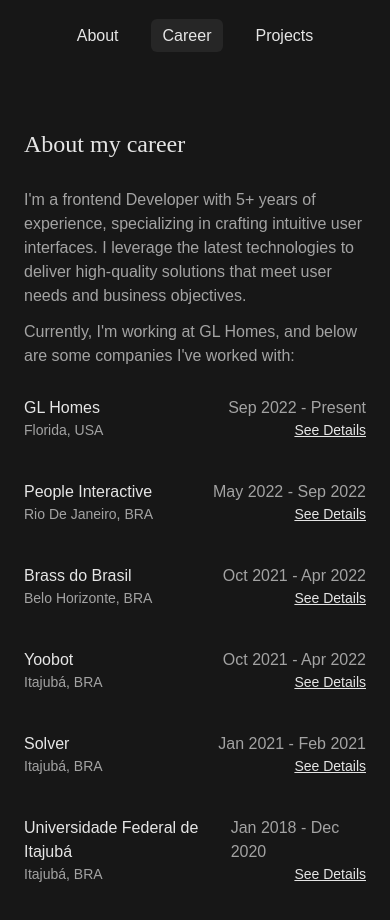
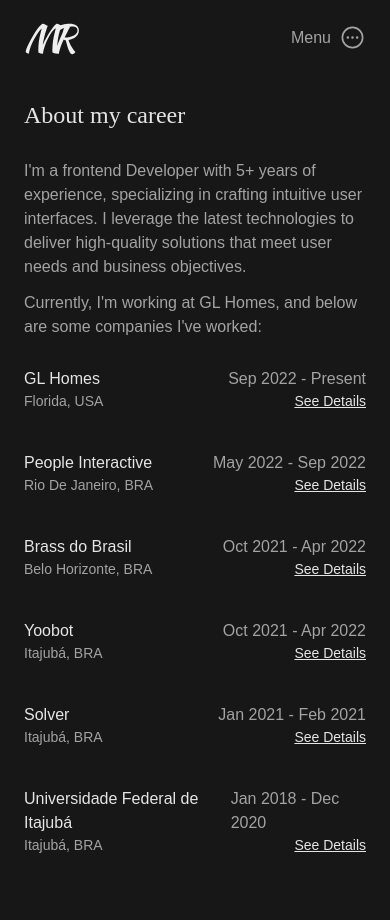
Before and after one commit to matheusvoriboli/Portfolio, a React (Vite) app: page /career in a window 390 px wide. Shown: the top 920 px of the page. After the commit the page ends 899 px from the top, so only its background shows below. Built offline with nearby package versions, Linux system fonts and the light colour scheme.

Commit message:
fix: Final adjustments for the version 1.0 of the Portfolio

```diff
--- a/src/components/Header.tsx
+++ b/src/components/Header.tsx
@@ -1,33 +1,68 @@
 import { NavLink } from "react-router-dom";
 import Logo from "../assets/Logo.svg";
+import { DotsThreeCircle } from "@phosphor-icons/react";
+import { useState } from "react";
 
 export function Header() {
+  const [mobileMenuIsOpen, setMobileMenuIsOpen] = useState(false);
   const routes = [
     {
       path: "/",
-      element: "About"
+      element: "About",
     },
     {
       path: "/career",
-      element: "Career"
+      element: "Career",
     },
     {
       path: "/project",
-      element: "Projects"
-    }
-  ]
+      element: "Projects",
+    },
+  ];
   return (
-    <nav className="w-full relative flex items-center justify-center mb-20 animate-fade-in">
-      <img className="absolute left-5 hidden md:block" src={Logo} alt="Logo" />
-      <ul className="flex justify-center gap-5">
-        {routes.map(route => (
-          <li key={route.path}>
-            <NavLink to={route.path} className={({isActive}) => isActive ? "bg-neutral-800 text-neutral-200 px-3 py-2 rounded-md" : "px-3 py-2 text-neutral-200" }>
-              <span>{route.element}</span>
-            </NavLink>
-          </li>
-        ))}
-      </ul>
+    <nav className="w-full relative flex items-center justify-center mb-12 md:mb-20 animate-fade-in">
+      <img className="absolute left-0 md:left-5" src={Logo} alt="Logo" />
+      <ul className="justify-center gap-5 hidden md:flex">
+          {routes.map((route) => (
+            <li key={route.path}>
+              <NavLink
+                to={route.path}
+                className={({ isActive }) =>
+                  isActive
+                    ? "bg-neutral-800 text-neutral-200 px-3 py-2 rounded-md"
+                    : "px-3 py-2 text-neutral-200"
+                }
+              >
+                <span>{route.element}</span>
+              </NavLink>
+            </li>
+          ))}
+        </ul>
+      <button
+        className={`flex items-center gap-2 md:hidden ms-auto ${mobileMenuIsOpen && 'text-neutral-200'}`}
+        onClick={() => setMobileMenuIsOpen((state) => !state)}
+      >
+        Menu
+        <DotsThreeCircle size={27} />
+      </button>
+      {mobileMenuIsOpen && (
+        <ul className="absolute w-36 right-0 top-8 bg-neutral-800 px-1 py-2 z-40 rounded-md md:hidden">
+          {routes.map((route) => (
+            <li key={route.path} className="flex flex-col gap-1">
+              <NavLink
+                to={route.path}
+                className={({ isActive }) =>
+                  isActive
+                    ? "bg-neutral-900 text-neutral-300 p-2 rounded-md "
+                    : "p-2 text-neutral-300 "
+                }
+              >
+                <span>{route.element}</span>
+              </NavLink>
+            </li>
+          ))}
+        </ul>
+      )}
     </nav>
   );
 }
--- a/src/pages/Career/index.tsx
+++ b/src/pages/Career/index.tsx
@@ -78,7 +78,7 @@
         </span>
         <span className="text-neutral-400">
           Currently, I'm working at GL Homes, and below are some companies I've
-          worked with:
+          worked:
         </span>
       </div>
       <div className="custom-container flex flex-col gap-5 w-full">
```
